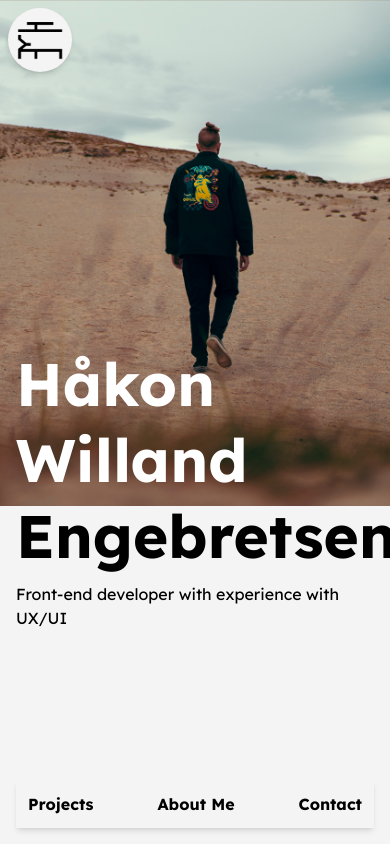
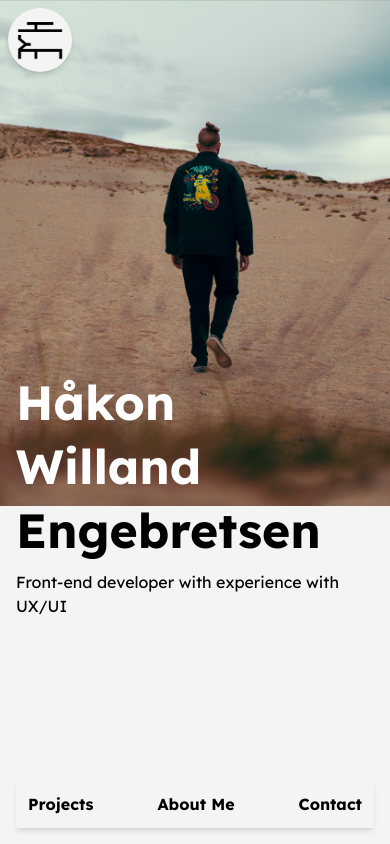
Before and after one commit to BishopWeyland/portfolio2, a React (Vite) app: page / in a window 390 px wide. Shown: the top 844 px of the page. Built offline with nearby package versions, Linux system fonts and the light colour scheme; a web font is replaced by a local one.

Commit message:
change styles

```diff
--- a/src/components/Hero.jsx
+++ b/src/components/Hero.jsx
@@ -8,14 +8,14 @@ function Hero() {
           className="h-3/5 md:h-3/4 flex bg-cover bg-center text-left flex-col justify-end"
           style={{ backgroundImage: `url(${HeroImg})` }}
         >
-          <h1 className="pl-4 mb-4 text-6xl sm:text-7xl md:text-8xl lg:text-9xl xl:text-10xl font-lexend font-bold text-white">
+          <h1 className="pl-4 mb-4 text-5xl sm:text-7xl md:text-8xl lg:text-9xl xl:text-10xl font-lexend font-bold text-white">
             Håkon
           </h1>
-          <h2 className="pl-4 mb-4 text-6xl sm:text-7xl md:text-8xl lg:text-9xl xl:text-10xl font-lexend font-bold  text-white ">
+          <h2 className="pl-4 mb-4 text-5xl sm:text-7xl md:text-8xl lg:text-9xl xl:text-10xl font-lexend font-bold  text-white ">
             Willand
           </h2>
         </div>
-        <h2 className="pl-4 text-6xl sm:text-7xl md:text-8xl lg:text-9xl xl:text-10xl font-lexend font-bold text-black">
+        <h2 className="pl-4 text-5xl sm:text-7xl md:text-8xl lg:text-9xl xl:text-10xl font-lexend font-bold text-black">
           Engebretsen
         </h2>
         <div className="pl-4 mt-4">
```
